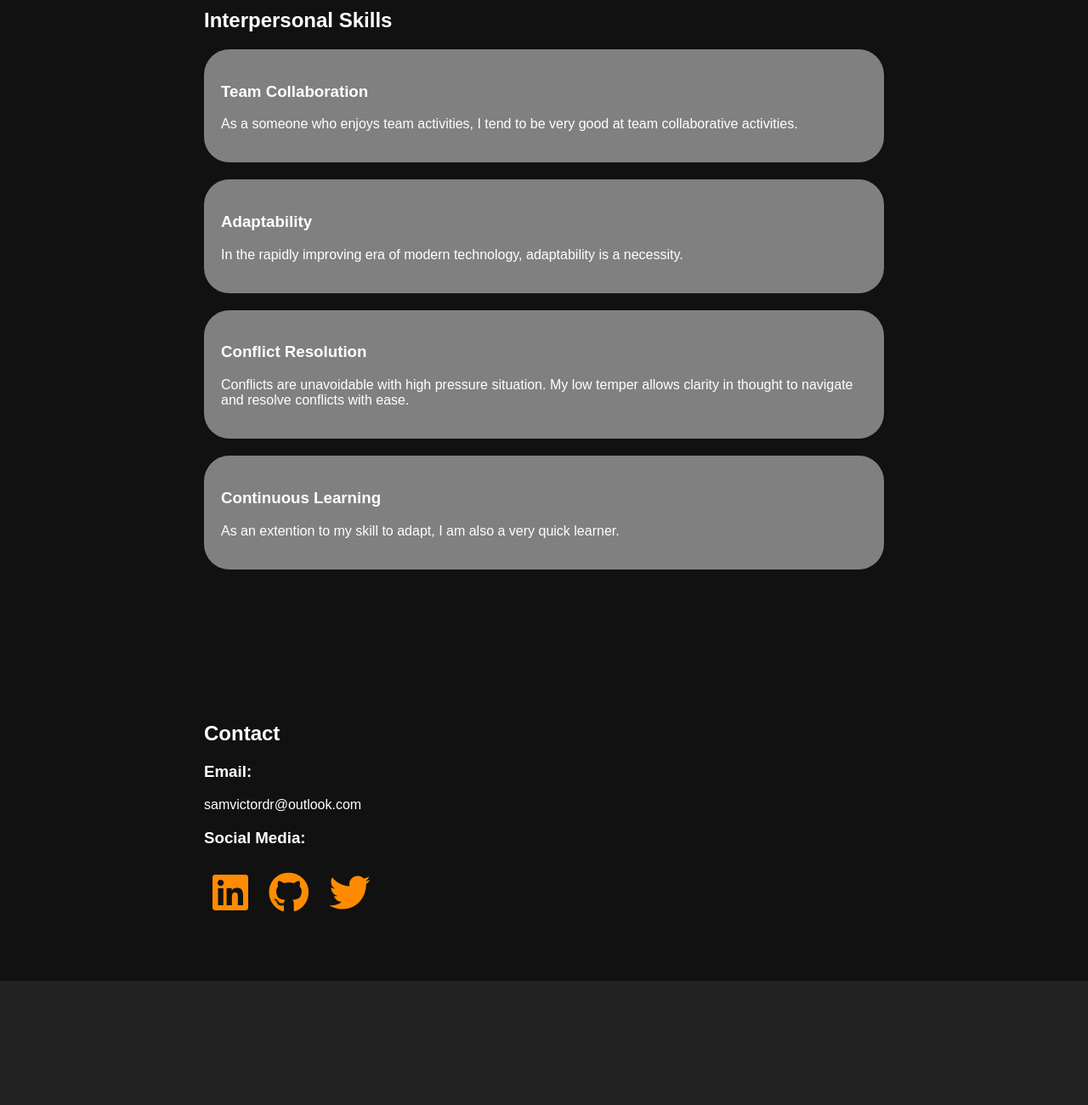
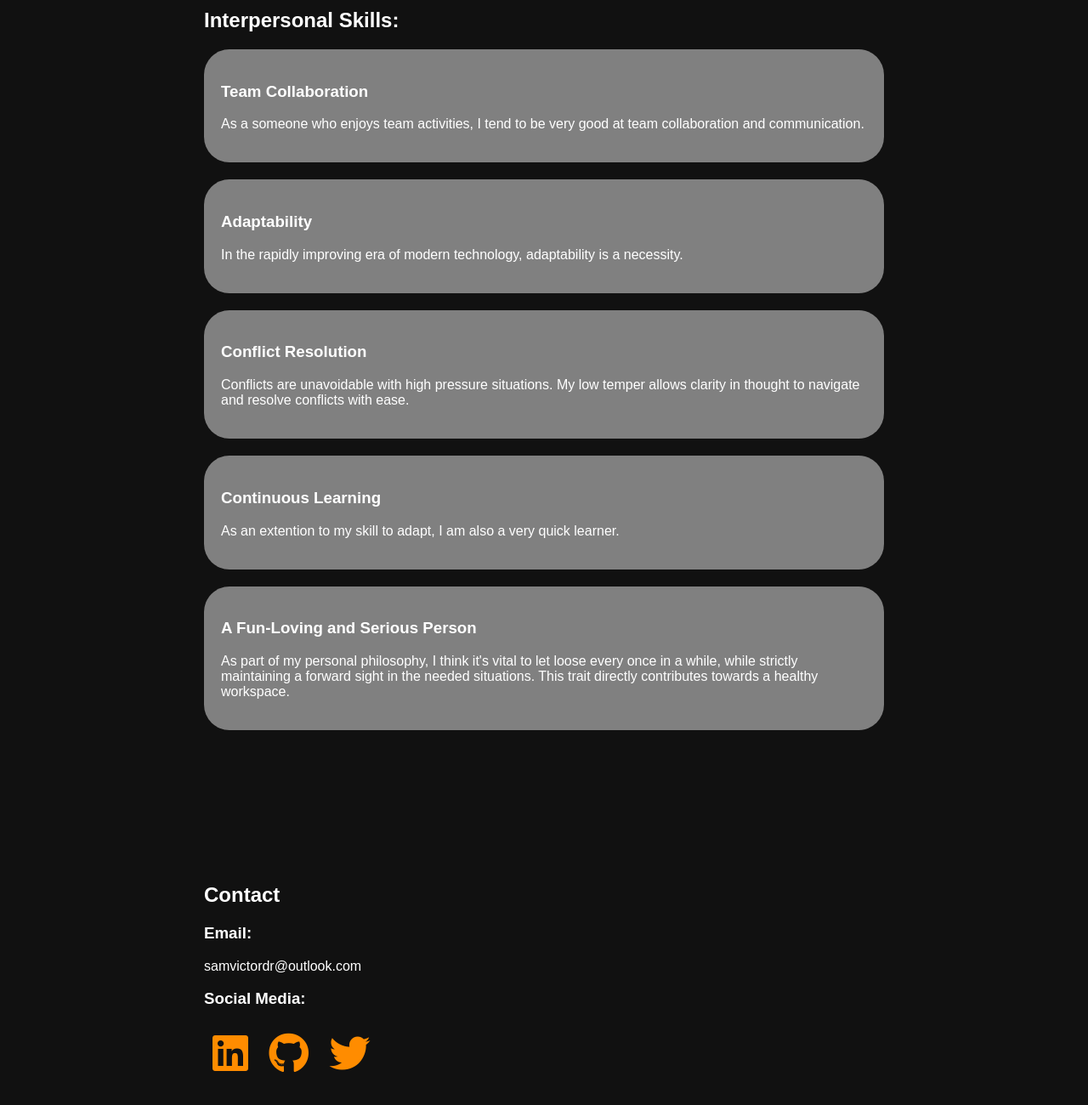
Before and after one commit to samvictordr/samvictordr.github.io, a plain HTML site: page index.html in a window 1280 px wide. Shown: the part 820-2120 px from the top of the page at 85% size. Before the commit the page ends 1974 px from the top, so only its background shows below. Drawn offline with Linux system fonts and the light colour scheme.

Commit message:
Update index.html

```diff
--- a/index.html
+++ b/index.html
@@ -13,7 +13,7 @@
     <nav>
       <ul>
         <li><a href="#about">About</a></li>
-        <li><a href="#projects">Projects</a></li>
+        <li><a href="#projects">Skills</a></li>
         <li><a href="#contact">Contact</a></li>
       </ul>
     </nav>
@@ -36,10 +36,10 @@
 
   <section id="projects">
     <div class="container">
-      <h2>Interpersonal Skills</h2>
+      <h2>Interpersonal Skills:</h2>
       <div class="project-card">
         <h3>Team Collaboration</h3>
-        <p> As a someone who enjoys team activities, I tend to be very good at team collaborative activities.</p>
+        <p> As a someone who enjoys team activities, I tend to be very good at team collaboration and communication.</p>
       </div>
       <div class="project-card">
         <h3>Adaptability</h3>
@@ -47,11 +47,15 @@
       </div>
       <div class="project-card">
         <h3>Conflict Resolution</h3>
-        <p> Conflicts are unavoidable with high pressure situation. My low temper allows clarity in thought to navigate and resolve conflicts with ease.</p>
+        <p> Conflicts are unavoidable with high pressure situations. My low temper allows clarity in thought to navigate and resolve conflicts with ease.</p>
       </div>
       <div class="project-card">
         <h3>Continuous Learning</h3>
         <p> As an extention to my skill to adapt, I am also a very quick learner. </p>
+      </div>
+      <div class="project-card">
+        <h3>A Fun-Loving and Serious Person</h3>
+        <p> As part of my personal philosophy, I think it's vital to let loose every once in a while, while strictly maintaining a forward sight in the needed situations. This trait directly contributes towards a healthy workspace. </p>
       </div>
   </section>
 
@@ -72,6 +76,9 @@
       <a href="https://twitter.com/samvkei" target="_blank">
         <i class="fab fa-twitter fa-3x"></i>
       </a>
+      <a href="https://discord.gg/jRXBd43U8H" target="_blank">
+        <i class="fa-brands fa-discord"></i>
+      </a>
     </div>
   </div>
 </section>
```
